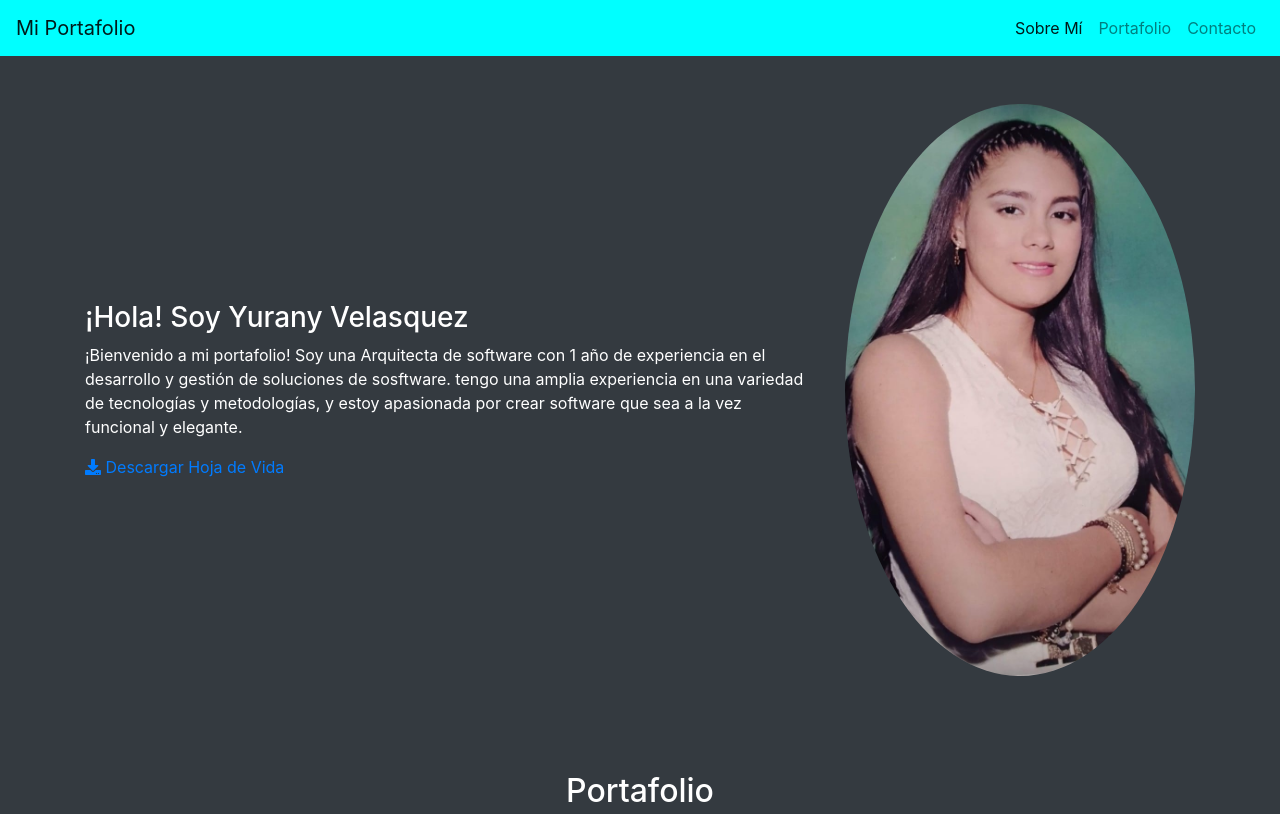
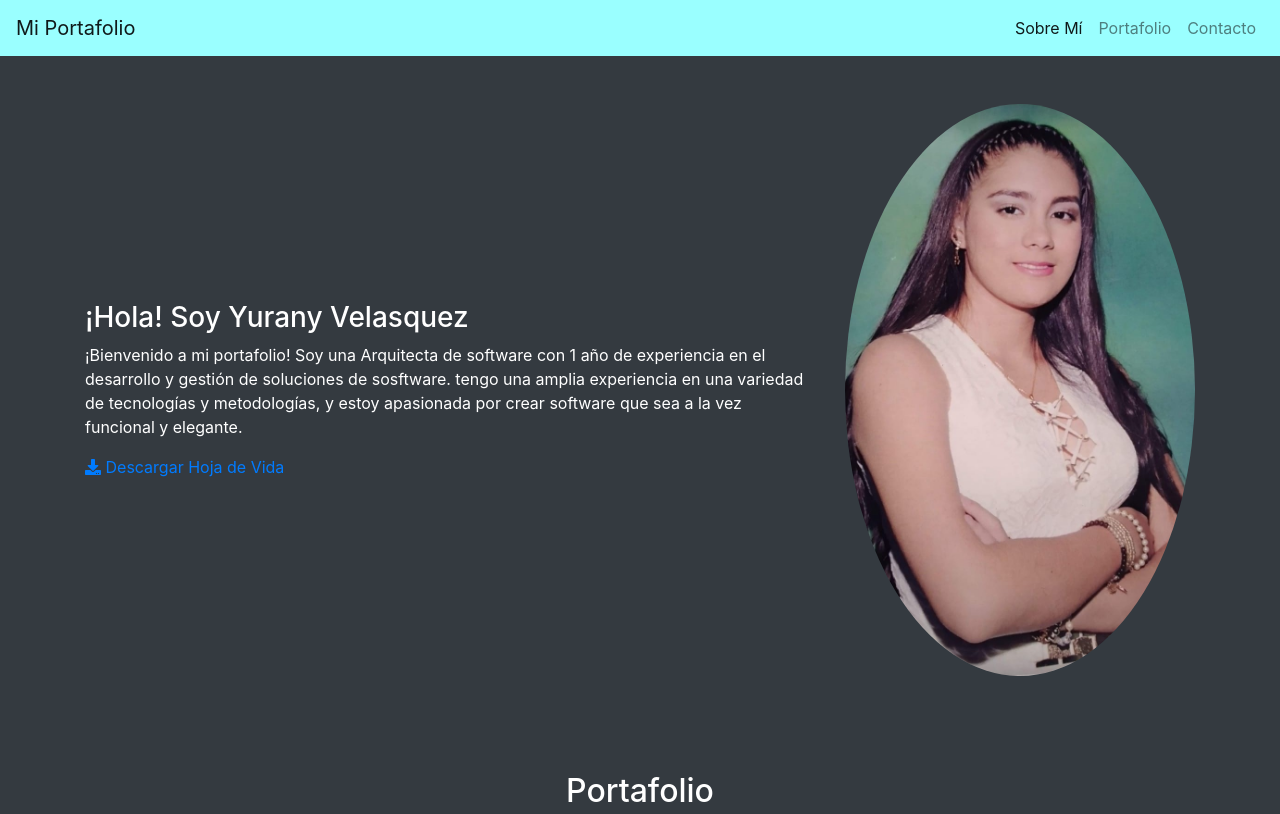
Before and after one commit to Myva0512/Portafolio, a plain HTML site: page index.html in a window 1280 px wide. Shown: the top 814 px of the page. Drawn offline with nearby package versions, Linux system fonts and the light colour scheme.

Commit message:
Completo

```diff
--- a/index.html
+++ b/index.html
@@ -9,7 +9,7 @@
 </head>
 <body>
     <!-- Navbar -->
-    <nav class="sticky-top navbar navbar-expand-lg navbar-light" id="mainNav" style="background-color: aqua ;">
+    <nav class="sticky-top navbar navbar-expand-lg navbar-light" id="mainNav" style="background-color: rgba(0, 255, 255, 0.396)  ;">
         <!-- Contenido de la barra de navegación -->
         <a class="navbar-brand" href="#">Mi Portafolio</a>
         <button class="navbar-toggler" type="button" data-toggle="collapse" data-target="#navbarNav" aria-controls="navbarNav" aria-expanded="false" aria-label="Toggle navigation">
```
